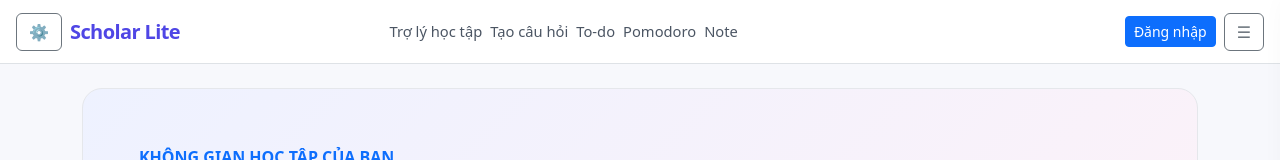
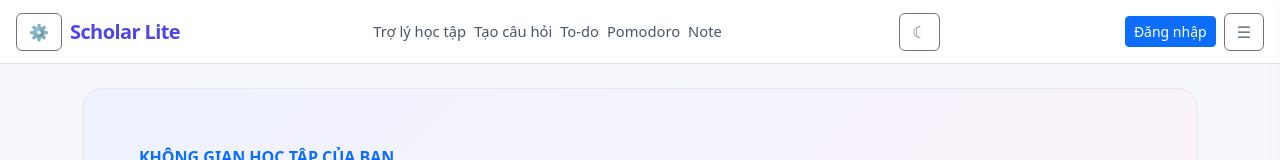
Before and after one commit to ObjPlatique/Scholar-lite, a plain HTML site: page index.html in a window 1280 px wide. Shown: the top 160 px of the page. Drawn offline with nearby package versions, Linux system fonts and the light colour scheme; no server answers.

Commit message:
Add dark mode toggle control

```diff
--- a/index.html
+++ b/index.html
@@ -19,6 +19,7 @@
             <a class="nav-link" href="#" data-page="pomodoro">Pomodoro</a>
             <a class="nav-link" href="#" data-page="note">Note</a>
         </nav>
+        <button class="btn btn-outline-secondary me-2" id="themeToggle" type="button" aria-label="Bật giao diện tối" title="Bật giao diện tối">☾</button>
         <button class="btn btn-primary btn-sm ms-auto me-2" id="authBtn">Đăng nhập</button>
         <button class="btn btn-outline-secondary" id="sidebarToggle" aria-label="Mở sidebar">☰</button>
     </div>
```
